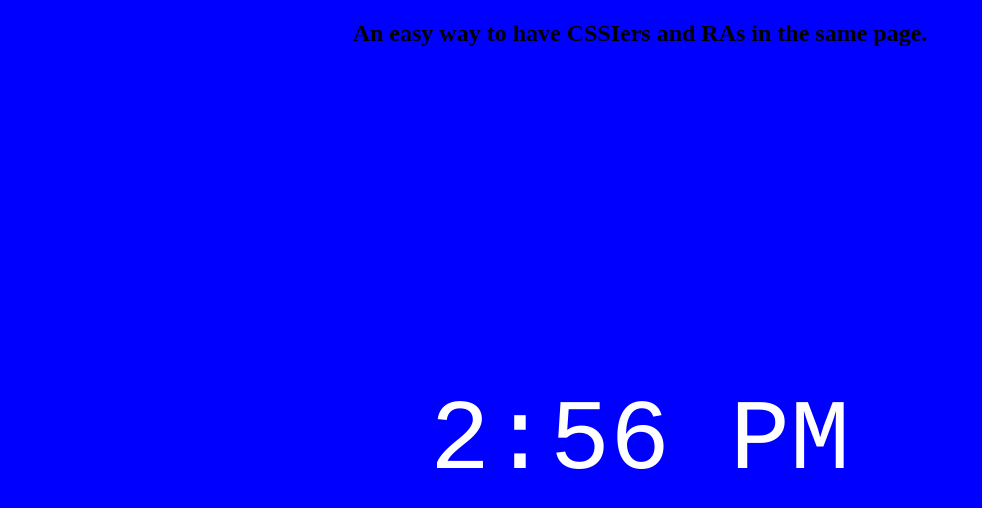
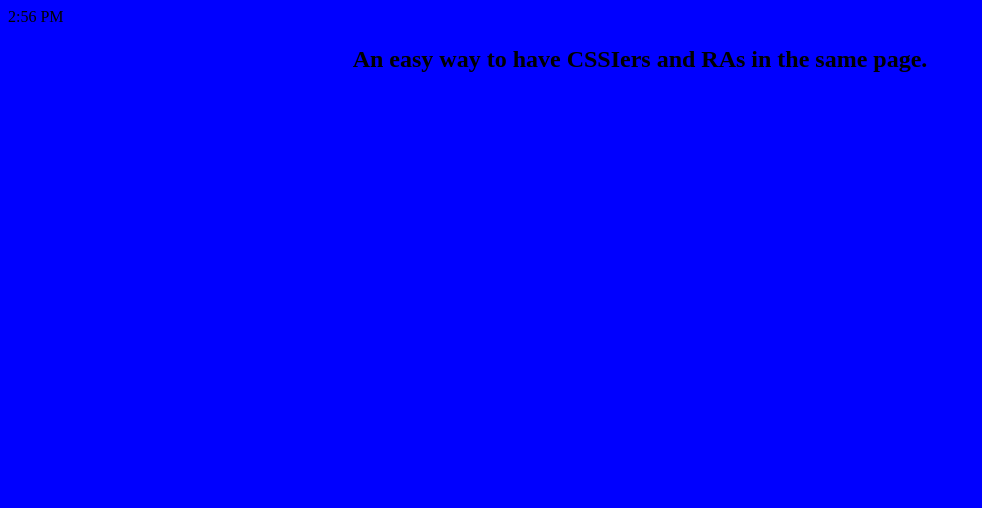
Before and after one commit to dzzrz/cssignin, a Python web app: template templates/dab.html in a window 1280 px wide. Shown: the top 508 px of the page, without its empty margins (0-982 px from the left). Run offline with Jinja, Linux system fonts and the light colour scheme; the template is opened without the code that fills it, so the values that code supplies are empty; some libraries are stand-ins or nearby versions.

Commit message:
"changes"

```diff
--- a/app.yaml
+++ b/app.yaml
@@ -13,6 +13,10 @@ handlers:
   static_files: dab.js
   upload: dab\.js
 
+- url: /dab\.css
+  static_files: static/dab.css
+  upload: static/dab\.css
+
 - url: .*
   script: main.app
 
--- a/static/dab.css
+++ b/static/dab.css
@@ -1,20 +1,6 @@
 body {
     background-color: blue;
 }
-
-#clock {
-    height: 100px;
-    width: 800px;
-    margin: auto;
-    position: absolute;
-    top: 0; left: 0; bottom: 0; right: 0;
-    padding-top: 70px;
-    font-family: courier, monospace;
-    text-align: center;
-    color: white;
-    font-size: 100px;
-}
-
 h2 {
   text-align: center;
 }
```
